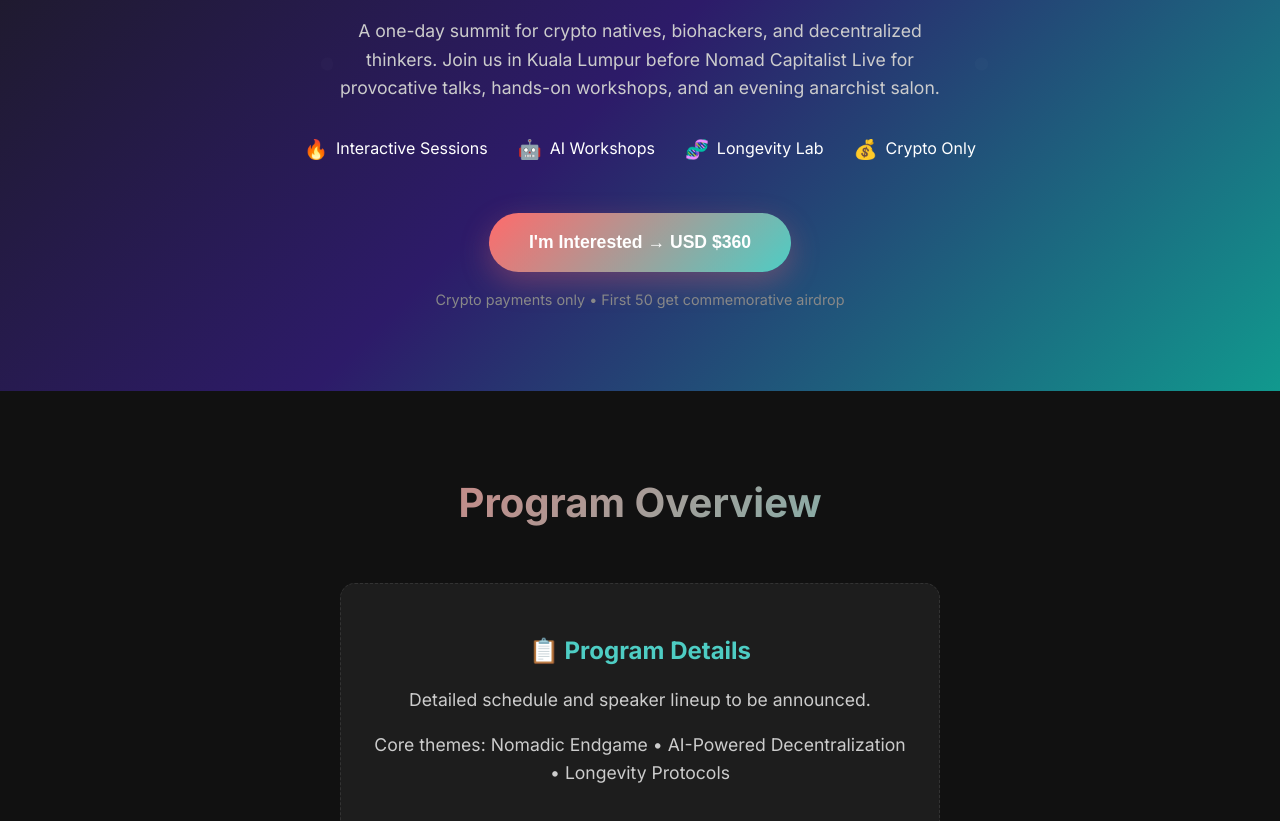
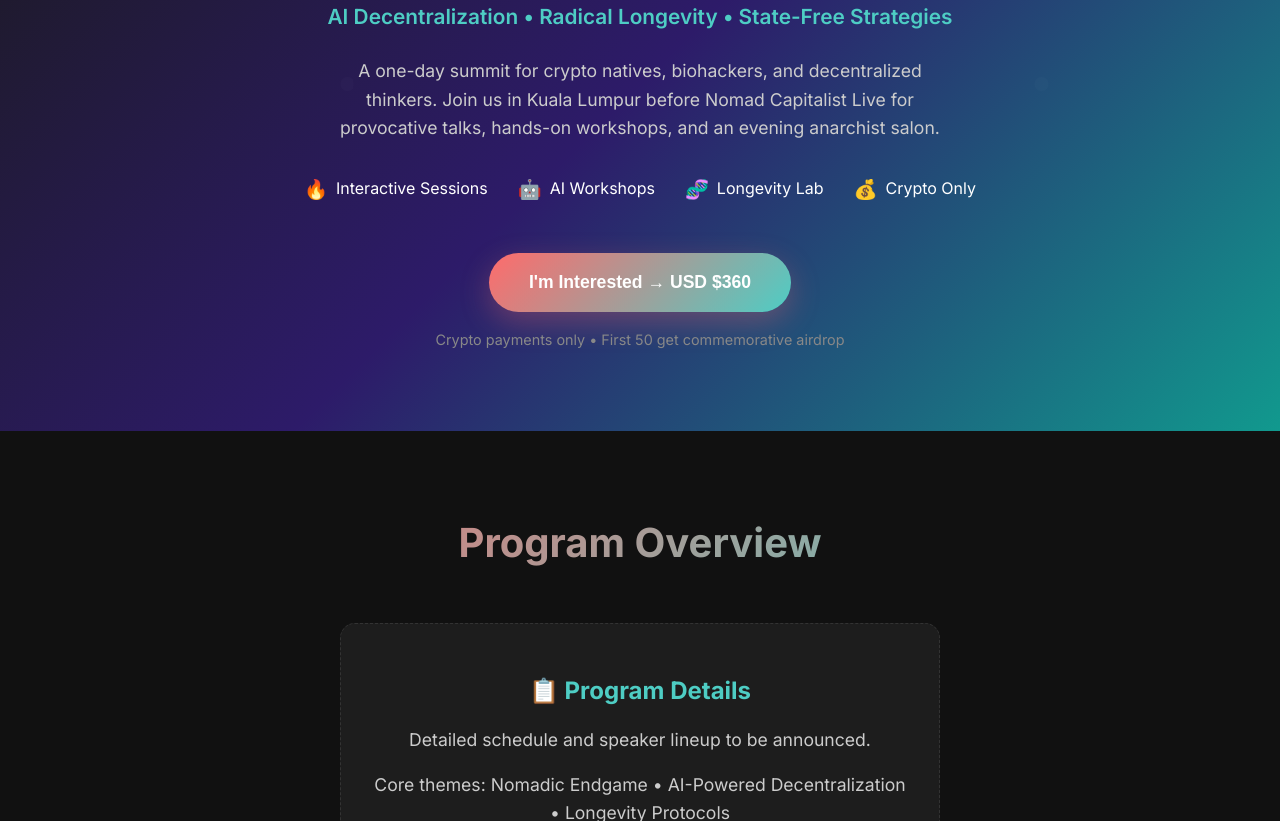
Before and after one commit to akhavr/stateless-hack-landing, a plain HTML site: page index.html in a window 1280 px wide. Shown: the part 263-1084 px from the top of the page. Drawn offline with Linux system fonts and the light colour scheme.

Commit message:
Fixed Nomad Endgame visibility

```diff
--- a/assets/css/style.css
+++ b/assets/css/style.css
@@ -83,7 +83,7 @@
 
 /* Hero Section - Add top padding to account for fixed header */
 .hero {
-    padding: 140px 0 80px;
+    padding: 180px 0 80px;
     background: linear-gradient(135deg, #1a1a1a 0%, #2d1b69 50%, #11998e 100%);
     position: relative;
     overflow: hidden;
```
